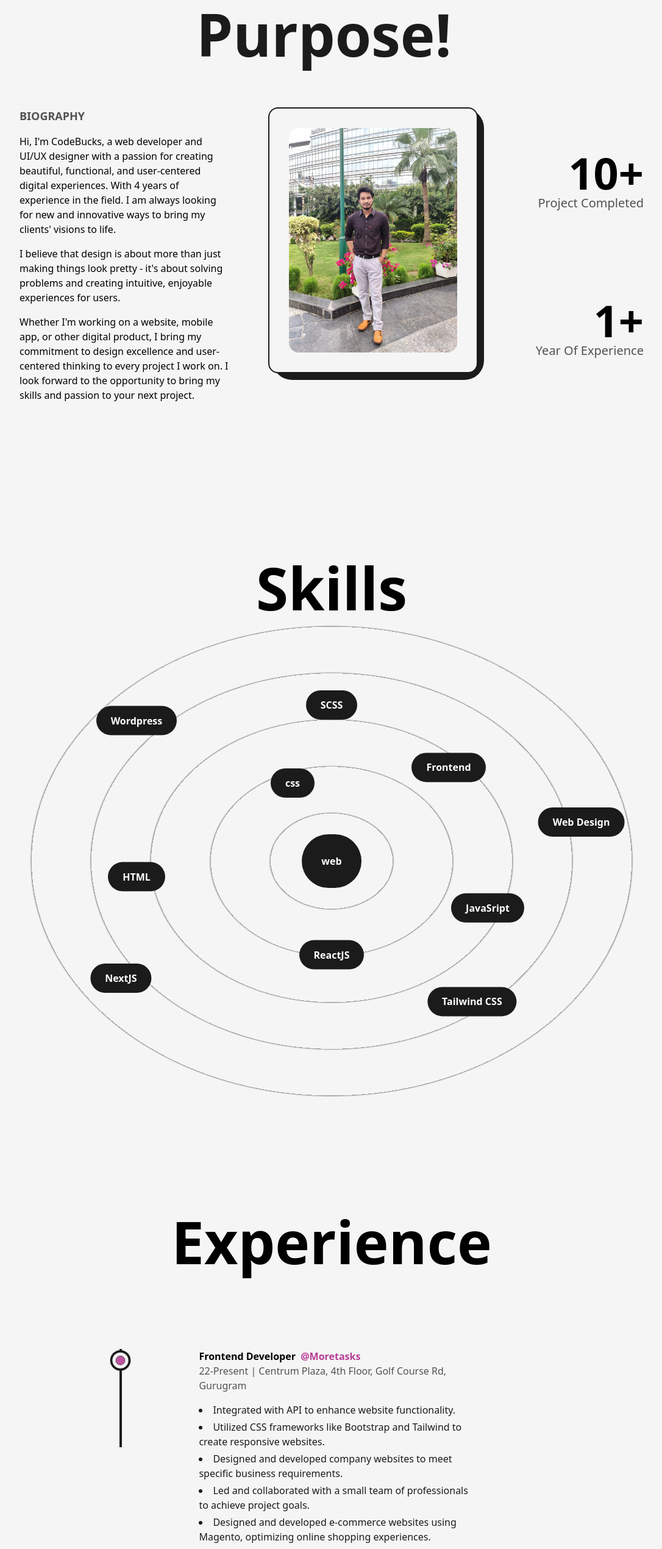
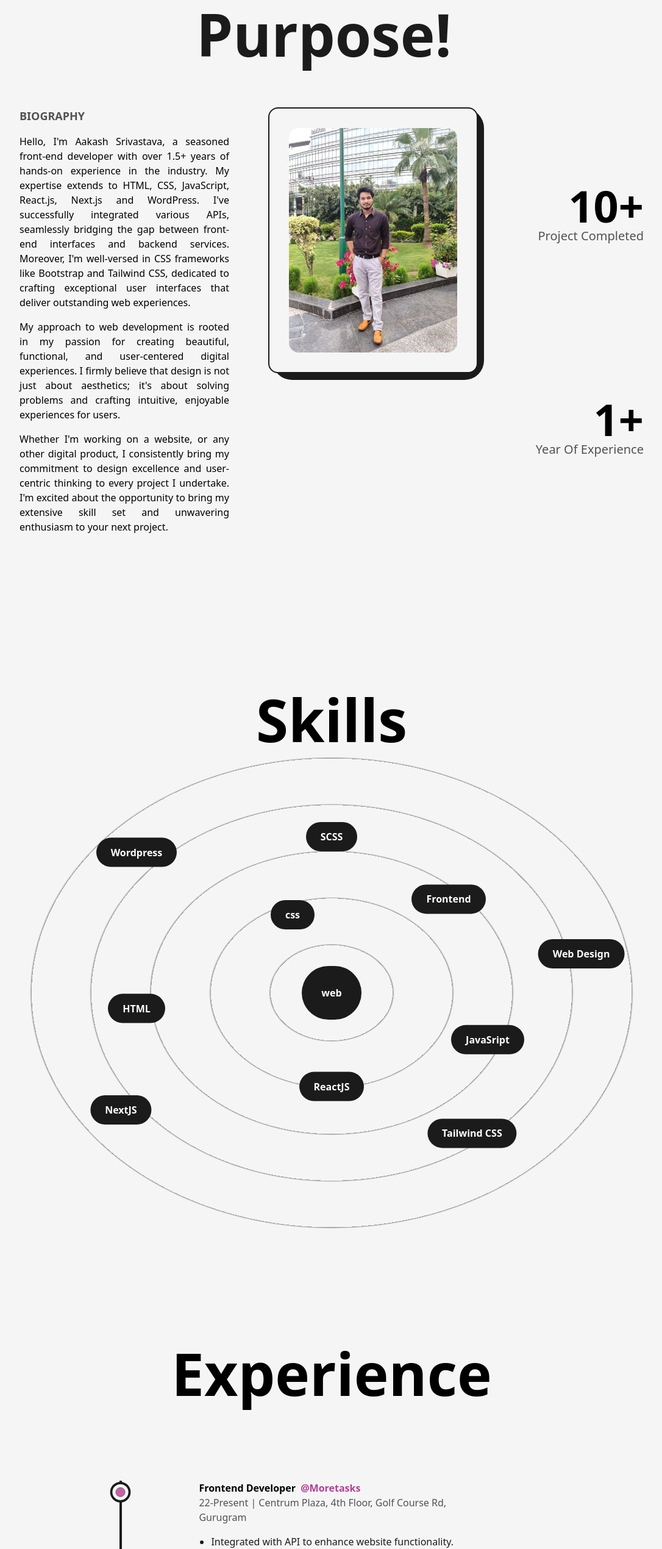
Before and after one commit to Aakash270997/Portfolio, a Next.js app: page /about in a window 1280 px wide. Shown: the part 256-2796 px from the top of the page at 61% size, without its empty margins (96-1182 px from the left). Built offline with nearby package versions, Linux system fonts and the light colour scheme.

Commit message:
update about page

```diff
--- a/src/components/Experience.js
+++ b/src/components/Experience.js
@@ -19,14 +19,14 @@ const Experience = () => {
             <a href={companyLink} target='_blank' className="text-primary capitalize">@{company}</a></h3>
             <span className='capitalize font-medium text-dark/75 dark:text-light/75 xs:text-sm'>{time} | {address}</span>
             {/* <p className='font-medium w-full md:text-sm'>{work}</p> */}
-            <ul className='max-w-md space-y-1 text-dark dark:text-light/75 mt-4 list-disc list-inside'>
-              <li>Integrated with API to enhance website functionality.</li>
-              <li>Utilized CSS frameworks like Bootstrap and Tailwind to create responsive websites.</li>
-              <li>Designed and developed company websites to meet specific business requirements.</li>
-              <li>Led and collaborated with a small team of professionals to achieve project goals.</li>
-              <li>Designed and developed e-commerce websites using Magento, optimizing online shopping experiences.</li>
-              <li>Created travel-related blog websites using WordPress and integrated e-commerce features using WooCommerce.</li>
-              <li>Proficient in PHP, Laravel, and Node.js, enabling versatile web development capabilities.</li>
+            <ul className='max-w-md space-y-1 text-dark dark:text-light/75 mt-4 list-disc'>
+              <li className='ml-5'>Integrated with API to enhance website functionality.</li>
+              <li className='ml-5'>Utilized CSS frameworks like Bootstrap and Tailwind to create responsive websites.</li>
+              <li className='ml-5'>Designed and developed company websites to meet specific business requirements.</li>
+              <li className='ml-5'>Led and collaborated with a small team of professionals to achieve project goals.</li>
+              <li className='ml-5'>Designed and developed e-commerce websites using Magento, optimizing online shopping experiences.</li>
+              <li className='ml-5'>Created travel-related blog websites using WordPress and integrated e-commerce features using WooCommerce.</li>
+              <li className='ml-5'>Proficient in PHP, Laravel, and Node.js, enabling versatile web development capabilities.</li>
             </ul>
             </motion.div>
         </li>
--- a/src/components/HireMe.js
+++ b/src/components/HireMe.js
@@ -5,7 +5,7 @@ import Link from 'next/link';
 const HireMe = () => {
   return (
     <div className='fixed left-4 bottom-4 flex items-center justify-center overflow-hidden md:right-8 md:left-auto md:top-0 md:bottom-auto md:absolute sm:right-0'>
-        <div className='w-48 h-auto flex items-center justify-center relative md:w-24'>
+        <div className='w-[150px] h-auto flex items-center justify-center relative md:w-24 sm:w-[80px]'>
             <CircularText className={"fill-dark animate-spin-slow dark:fill-light"} />
             <Link href="mailto:srivastavaak1203@gmail.com" className='flex items-center justify-center absolute left-1/2 top-1/2 -translate-x-1/2 -translate-y-1/2 bg-dark text-light shadow-md border border-solid border-dark w-20 h-20 rounded-full font-semibold hover:bg-light hover:text-dark dark:bg-light dark:text-dark hover:dark:bg-dark hover:dark:text-light hover:dark:border-light md:w-12 md:h-12 md:text-[10px]'>Hire me</Link>
         </div>
--- a/src/components/NavBar.js
+++ b/src/components/NavBar.js
@@ -93,7 +93,7 @@ const NavBar = () => {
             </nav>
           </motion.div> : null
       }
-      <div className='absolute left-[50%] top-3 translate--x-[-50%]'>
+      <div className='absolute left-[50%] top-3 translate-x-[-50%] sm:top-0'>
         <Logo />
       </div>
     </header>
--- a/src/pages/about.js
+++ b/src/pages/about.js
@@ -47,9 +47,9 @@ const about = () => {
                     <div className='grid w-full grid-cols-8 gap-16 sm:gap-8'>
                         <div className='col-span-3 flex flex-col items-start justify-start xl:col-span-4 md:order-2 md:col-span-8'>
                             <h2 className='mb-4 text-lg font-bold uppercase text-dark/75 dark:text-light/75'>Biography</h2>
-                            <p className='font-medium'>Hi, I&apos;m CodeBucks, a web developer and UI/UX designer with a passion for creating beautiful, functional, and user-centered digital experiences. With 4 years of experience in the field. I am always looking for new and innovative ways to bring my clients&apos; visions to life.</p>
-                            <p className='font-medium my-4'>I believe that design is about more than just making things look pretty - it&apos;s about solving problems and creating intuitive, enjoyable experiences for users.</p>
-                            <p className='font-medium'>Whether I&apos;m working on a website, mobile app, or other digital product, I bring my commitment to design excellence and user-centered thinking to every project I work on. I look forward to the opportunity to bring my skills and passion to your next project.</p>
+                            <p className='font-medium text-justify'>Hello, I&apos;m Aakash Srivastava, a seasoned front-end developer with over 1.5+ years of hands-on experience in the industry. My expertise extends to HTML, CSS, JavaScript, React.js, Next.js and WordPress. I&apos;ve successfully integrated various APIs, seamlessly bridging the gap between front-end interfaces and backend services. Moreover, I&apos;m well-versed in CSS frameworks like Bootstrap and Tailwind CSS, dedicated to crafting exceptional user interfaces that deliver outstanding web experiences.</p>
+                            <p className='font-medium my-4 text-justify'>My approach to web development is rooted in my passion for creating beautiful, functional, and user-centered digital experiences. I firmly believe that design is not just about aesthetics; it&apos;s about solving problems and crafting intuitive, enjoyable experiences for users.</p>
+                            <p className='font-medium text-justify'>Whether I&apos;m working on a website, or any other digital product, I consistently bring my commitment to design excellence and user-centric thinking to every project I undertake. I&apos;m excited about the opportunity to bring my extensive skill set and unwavering enthusiasm to your next project.</p>
                         </div>
                         <div className='col-span-3 relative h-max rounded-2xl border-2 border-solid border-dark bg-light p-8 dark:bg-dark dark:border-light xl:col-span-4 md:order-1 md:col-span-8'>
                             <div className='absolute top-0 -right-3 -z-10 w-[102%] h-[103%] rounded-[2rem] bg-dark dark:bg-light' />
```
Also changed, not shown: src/components/Icons.js (+2 -4 lines).
